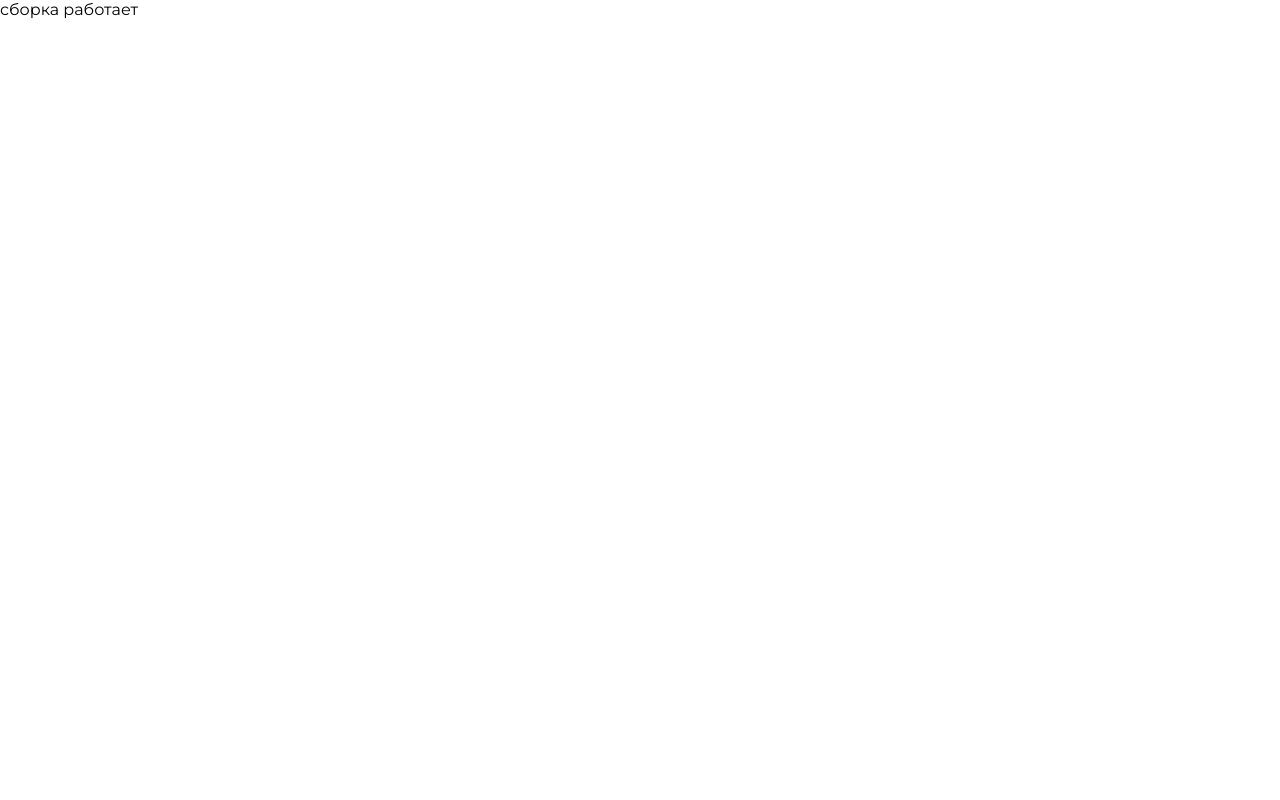
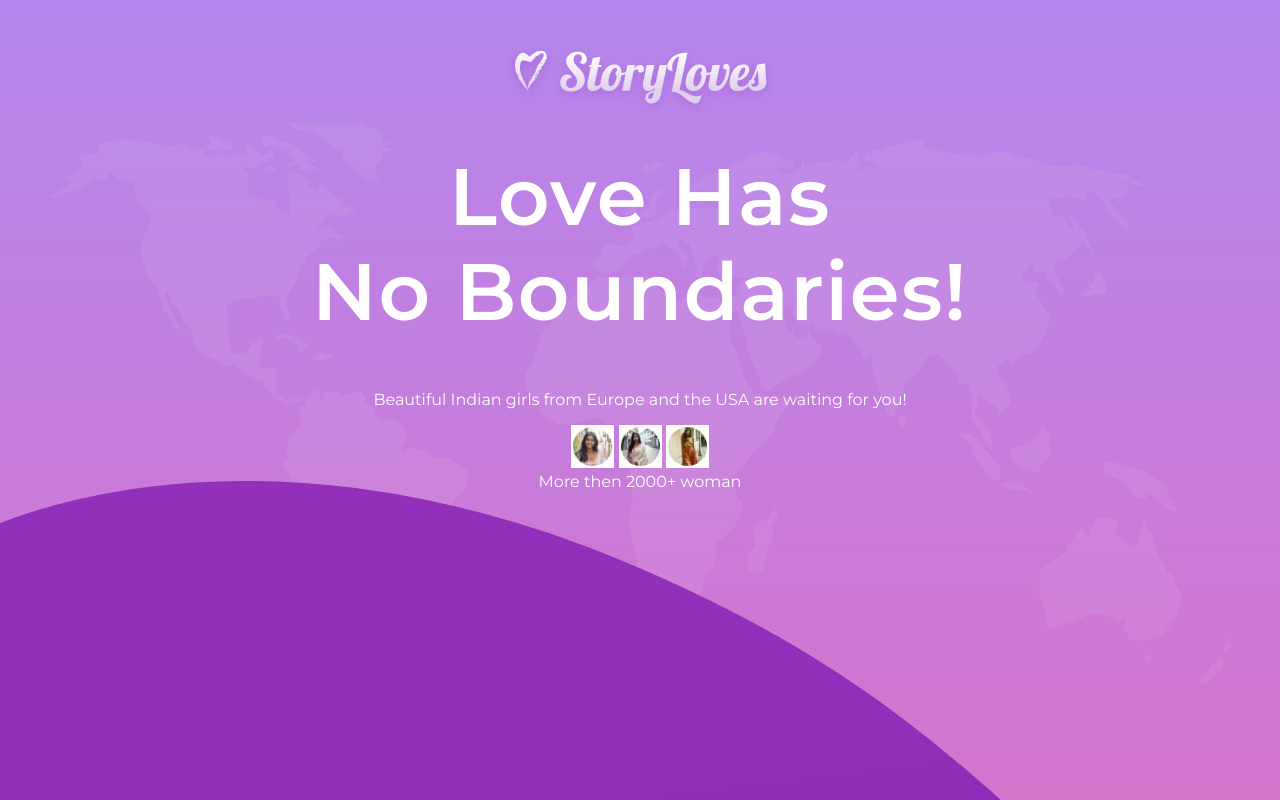
Before and after one commit to uzinok/Storyloves-preland-2-in_en, a website: page src/index.html in a window 1280 px wide. Drawn offline with nearby package versions, Linux system fonts and the light colour scheme; files that its build step writes are made by us from their sources.

Commit message:
начинает верстать

```diff
--- a/src/index.html
+++ b/src/index.html
@@ -1,12 +1,35 @@
 <!DOCTYPE html>
 <html lang="en">
+
 <head>
 	<meta charset="UTF-8">
 	<meta name="viewport" content="width=device-width, initial-scale=1.0">
 	<title>StoryLoves</title>
 	<link rel="stylesheet" href="./styles/main.css">
 </head>
+
 <body>
-	сборка работает
+
+	<div class="bg-main">
+		<header class="header">
+			<a href="#" class="logo">
+				<img src="./img/logo.svg" alt="StoryLoves" width="273" height="74">
+			</a>
+
+			<h1>Love has <span>no boundaries!</span></h1>
+			<p>Beautiful Indian girls from Europe and the USA are waiting for you! </p>
+
+			<div class="people">
+				<div>
+					<img src="./img/people-1.jpg" alt="#">
+					<img src="./img/people-2.jpg" alt="#">
+					<img src="./img/people-3.jpg" alt="#">
+				</div>
+
+				More then 2000+ woman
+			</div>
+		</header>
+	</div>
 </body>
+
 </html>
--- a/src/styles/layout/scaffolding.scss
+++ b/src/styles/layout/scaffolding.scss
@@ -1,6 +1,52 @@
+html,
+body {
+	display: flex;
+	width: 100%;
+	max-width: 100%;
+	min-height: 100%;
+}
+
 body {
 	margin: 0;
 	font-family: 'Montserrat', Arial, Helvetica, sans-serif;
+	color: #ffffff;
+	background-color: #d474cb;
+	background-image: linear-gradient(180deg, #b487ee 0%, #d474cb 100%);
+}
+
+header,
+main,
+footer {
+	position: relative;
+}
+
+.bg-main {
+	width: 100%;
+	overflow: hidden;
+
+	&::before {
+		content: '';
+		position: absolute;
+		top: 123px;
+		left: 50%;
+		width: 100%;
+		height: 562px;
+		background-image: url(../../img/map.png);
+		background-repeat: no-repeat;
+		background-position: center;
+		transform: translateX(-50%);
+	}
+
+	&::after {
+		content: '';
+		position: absolute;
+		top: 481px;
+		bottom: 0;
+		left: 50%;
+		width: 100%;
+		background-image: url(../../img/bg-wave.svg);
+		transform: translateX(-50%);
+	}
 }
 
 img {
@@ -18,3 +64,40 @@ img {
 	overflow: hidden;
 	border: none;
 }
+
+.header {
+	max-width: 1110px;
+	margin: 0 auto;
+	padding-top: 43px;
+	padding-right: 16px;
+	padding-bottom: 57px;
+	padding-left: 16px;
+	text-align: center;
+}
+
+.logo {
+	display: block;
+	margin: 0 auto 28px;
+}
+
+h1 {
+	margin-top: 0;
+	margin-right: auto;
+	margin-bottom: 20px;
+	margin-left: auto;
+	font-weight: 600;
+	font-size: 42px;
+	line-height: 50px;
+	letter-spacing: 0.02em;
+	text-transform: capitalize;
+
+	& span {
+		display: block;
+	}
+
+	@media (min-width: $min-md) {
+		margin-bottom: 51px;
+		font-size: 80px;
+		line-height: 95px;
+	}
+}
```
Also changed, not shown: src/img/people-1.jpg (renamed from src/img/women-1.jpg), src/img/people-2.jpg (renamed from src/img/women-2.jpg), src/img/people-3.jpg (renamed from src/img/women-3.jpg).
